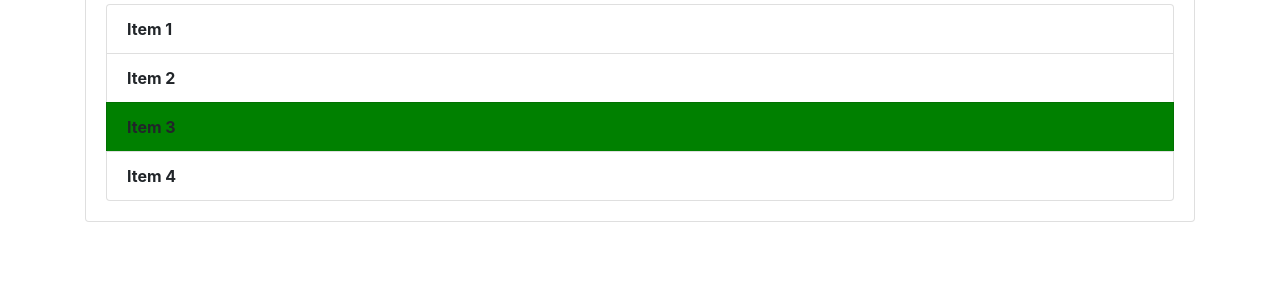
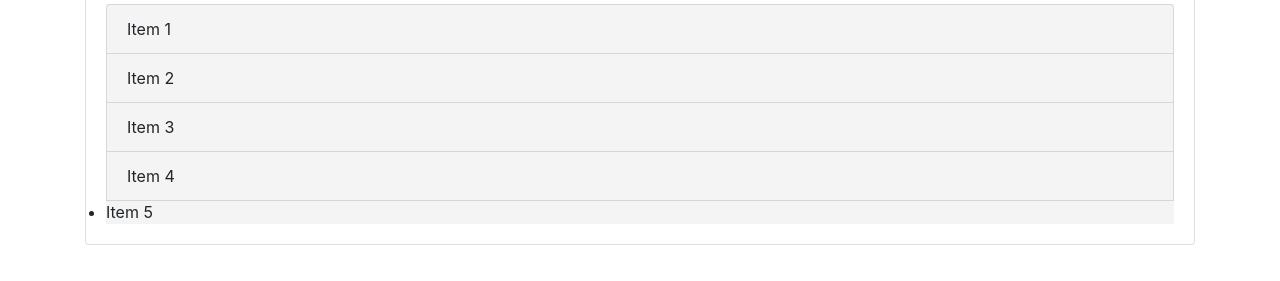
Before and after one commit to mdasif2002/gittutorialdemo, a plain HTML site: page index.html in a window 1280 px wide. Shown: the part 273-554 px from the top of the page. Drawn offline with nearby package versions, Linux system fonts and the light colour scheme.

Commit message:
second commit

```diff
--- a/app.js
+++ b/app.js
@@ -1,5 +1,9 @@
-const background = document.getElementsByClassName("list-group-item");
-background[2].style.backgroundColor = "green";
-for(var i =0;i<background.length;i++){
-    background[i].style.fontWeight = 'bold';
-}
+// const background = document.getElementsByClassName("list-group-item");
+// background[2].style.backgroundColor = "green";
+// for(var i =0;i<background.length;i++){
+//     background[i].style.fontWeight = 'bold';
+// }
+const item = document.getElementsByTagName('li');
+for(var i =0;i<item.length;i++){
+      item[i].style.backgroundColor = '#f4f4f4'
+    }
--- a/index.html
+++ b/index.html
@@ -26,6 +26,7 @@
       <li class="list-group-item">Item 2</li>
       <li  class="list-group-item">Item 3</li>
       <li class="list-group-item">Item 4</li>
+      <li>Item 5</li>
     </ul>
    </div>
   </div>
```
